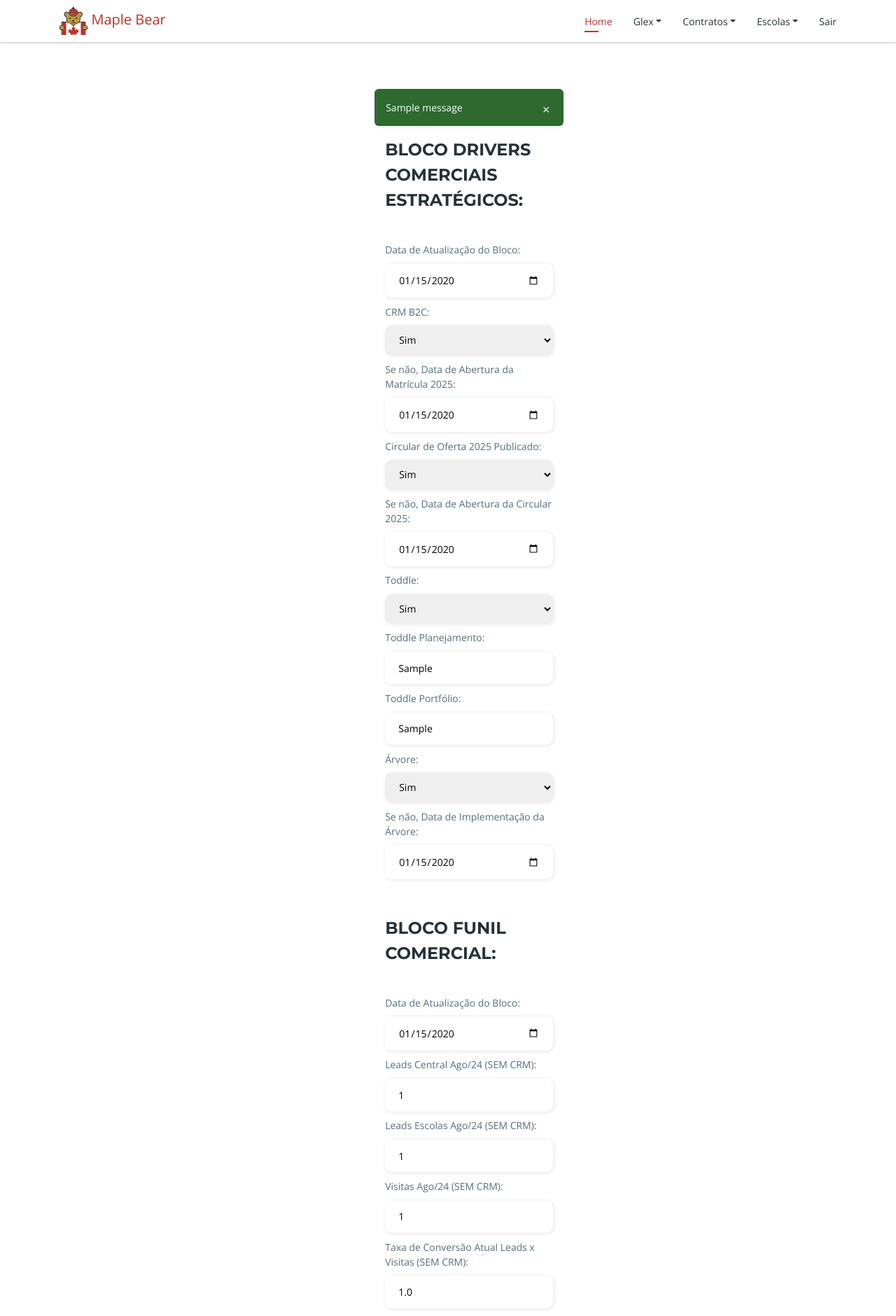
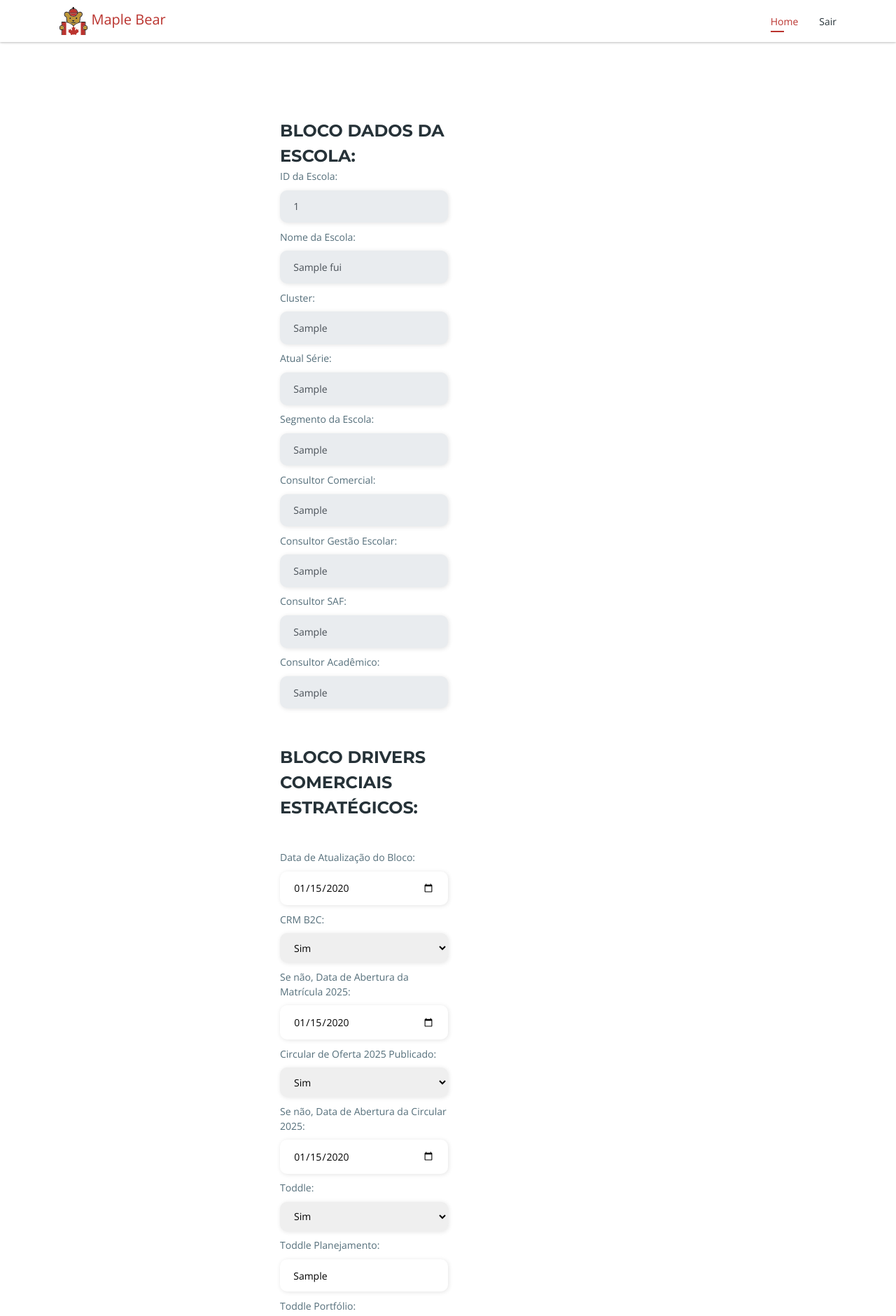
Before and after one commit to AXS05000/chinook, a Django app: page /planificador/1/editar/ in a window 1280 px wide. Shown: the top 1880 px of the page at 70% size. Run offline with Django 5.2, Linux system fonts and the light colour scheme; a user stored in the database is signed in; tables that the repository leaves empty hold one stand-in row (values such as "Sample post"); one stand-in notice (Sample message) is shown; parts of the project's set-up code (start-up, migrations or seed data) failed here and were passed over; some libraries are stand-ins or nearby versions; some web fonts are replaced.

Commit message:
V - 08-08-2024 - 15:04

```diff
--- /dev/null
+++ b/ia/templatetags/custom_filters.py
@@ -0,0 +1,7 @@
+from django import template
+
+register = template.Library()
+
+@register.filter(name='has_group')
+def has_group(user, group_name):
+    return user.groups.filter(name=group_name).exists()
--- a/ia/views.py
+++ b/ia/views.py
@@ -919,6 +919,16 @@ class PlanificadorUpdateView(LoginRequiredMixin, View):
             "crm_fui_meta": escola.meta,
             "crm_fui_slms_vendidos": escola.slms_vendidos,
             "crm_fui_slms_vendidos_25": escola.slms_vendidos_25,
+            "crm_fui_id_escola": escola.id_escola,
+            "crm_fui_nome_da_escola": escola.nome_da_escola,
+            "crm_fui_cluster": escola.cluster,
+            "crm_fui_atual_serie": escola.atual_serie,
+            "crm_fui_segmento_da_escola": escola.segmento_da_escola,
+            "crm_fui_consultor_comercial": escola.consultor_comercial,
+            "crm_fui_consultor_gestao_escolar": escola.consultor_gestao_escolar,
+            "crm_fui_consultor_saf": escola.consultor_saf,
+            "crm_fui_consultor_academico": escola.consultor_academico,
+            "crm_fui_slms_vendidos_25": escola.segmento_da_escola,
             "porcentagem_planificador": porcentagem_planificador
         }
         return render(request, "chatapp/planificador/planificador_form_edit.html", context)
@@ -952,6 +962,15 @@ class PlanificadorUpdateView(LoginRequiredMixin, View):
             "crm_fui_meta": escola.meta,
             "crm_fui_slms_vendidos": escola.slms_vendidos,
             "crm_fui_slms_vendidos_25": escola.slms_vendidos_25,
+            "crm_fui_id_escola": escola.id_escola,
+            "crm_fui_nome_da_escola": escola.nome_da_escola,
+            "crm_fui_cluster": escola.cluster,
+            "crm_fui_atual_serie": escola.atual_serie,
+            "crm_fui_segmento_da_escola": escola.segmento_da_escola,
+            "crm_fui_consultor_comercial": escola.consultor_comercial,
+            "crm_fui_consultor_gestao_escolar": escola.consultor_gestao_escolar,
+            "crm_fui_consultor_saf": escola.consultor_saf,
+            "crm_fui_consultor_academico": escola.consultor_academico,
             "porcentagem_planificador": porcentagem_planificador
         }
         return render(request, "chatapp/planificador/planificador_form_edit.html", context)
--- a/templates/chatapp/planificador/planificador_form_edit.html
+++ b/templates/chatapp/planificador/planificador_form_edit.html
@@ -1,4 +1,5 @@
 {% load static %}
+{% load custom_filters %}
 
 <!DOCTYPE html>
 <html lang="pt-br">
@@ -27,7 +28,13 @@
 
 
 
-
+<style>
+    @media only screen and (max-width: 1300px) {
+        .dd {
+          display: none;
+        }
+      }
+</style>
 
 
   </head>
@@ -35,52 +42,8 @@
   <body>
     <!-- Header Section Start -->
     <header id="slider-area">
-      <nav class="navbar navbar-expand-md fixed-top scrolling-navbar bg-white">
-        <div class="container">
-          <a class="navbar-brand" href="{% url 'index' %}"><img  src="{% static 'assets_2/img/maple_bear.svg' %}" alt="" style="max-height: 40px;">  Maple Bear</a>
-          <button class="navbar-toggler" type="button" data-toggle="collapse" data-target="#navbarCollapse" aria-controls="navbarCollapse" aria-expanded="false" aria-label="Toggle navigation">
-            <i class="lni-menu"></i>
-          </button>
-          <div class="collapse navbar-collapse" id="navbarCollapse">
-            <ul class="navbar-nav mr-auto w-100 justify-content-end">
-              <li class="nav-item">
-                <a class="nav-link page-scroll" href="#slider-area">Home</a>
-              </li>
-              <li class="nav-item dropdown">
-                <a class="nav-link page-scroll nav-link-ded dropdown-toggle" id="dropdownContratos" role="button" data-toggle="dropdown" aria-haspopup="true" aria-expanded="false">Glex</a>
-                <div class="dropdown-menu" aria-labelledby="navbarDropdown" style="min-width: 200px;">
-                  <a class="nav-link" href="{% url 'home_glex' %}">Home Glex</a>
-                  <a class="nav-link" href="{% url 'table_forms_glex' %}">Formulários</a>
 
-                </div>
-              </li>
-
-              <li class="nav-item dropdown">
-                <a class="nav-link page-scroll nav-link-ded dropdown-toggle" id="dropdownContratos" role="button" data-toggle="dropdown" aria-haspopup="true" aria-expanded="false">Contratos</a>
-                <div class="dropdown-menu" aria-labelledby="navbarDropdown" style="min-width: 200px;">
-                  <a class="nav-link" href="#">Buscar Candidatos</a>
-                  <a class="nav-link" href="#">Formulário PCF</a>
-                  <a class="nav-link" href="#">Importar Modelo de Contrato</a>
-                </div>
-              </li>
-              <li class="nav-item dropdown">
-                <a class="nav-link page-scroll nav-link-ded dropdown-toggle" role="button" data-toggle="dropdown" aria-haspopup="true" aria-expanded="false">Escolas</a>
-                <div class="dropdown-menu" style="min-width: 200px;">
-                  <a class="nav-link" href="#">Buscar Escolas</a>
-                  <a class="nav-link" href="#">Formulário FDMP</a>
-                </div>
-              </li>
-              {% if user.is_anonymous %}
-              {% else %}
-              <li class="nav-item">
-                <a class="nav-link page-scroll" href="#">Sair</a>
-              </li>
-              {% endif %}
-
-            </ul>
-          </div>
-        </div>
-      </nav>
+        {% include 'navbar/navbar.html' %}
 
     </header>
   <!-- Fim da Nav -->
@@ -98,8 +61,8 @@
   <section id="admissao" class="section">
     <div class="container">
         <div class="section-header text-center" >
-            <h2 class="section-title" style="padding-top: 2rem;">Planificador:</h2>
-            <span style="padding-top: 2rem;">MAPLE BEAR</span>
+            <h2 class="section-title dd" style="padding-top: 2rem; ">Planificador:</h2>
+            <span style="padding-top: 2rem;" class="dd">MAPLE BEAR</span>
         </div>
         <div class="row justify-content-center">
             <div class="col-md-8">
@@ -110,14 +73,14 @@
                     <div class="form-header">
                         {% if messages %}
                             {% for message in messages %}
-                                {% if message.tags == 'success' %}
+                                {% comment %} {% if message.tags == 'success' %}
                                 <div class="alert alert-sucess alert-dismissible text-white" role="alert">
                                     <span class="text-sm">{{ message }}</span>
                                     <button type="button" class="btn-close text-lg py-3 opacity-10 cursor-pointer" data-bs-dismiss="alert" aria-label="Close">
                                         <span aria-hidden="true">&times;</span>
                                     </button>
-                                </div>
-                                {% elif message.tags == 'error' %}
+                                </div> {% endcomment %}
+                                {% if message.tags == 'error' %}
                                     <div class="alert alert-danger alert-dismissible text-white" role="alert">
                                         <span class="text-sm">{{ message }}</span>
                                         <button type="button" class="btn-close text-lg py-3 opacity-10 cursor-pointer" data-bs-dismiss="alert" aria-label="Close">
@@ -131,14 +94,74 @@
                                             <span aria-hidden="true">&times;</span>
                                         </button>
                                     </div>
-                                {% else %}
-                                    <li>{{ message }}</li>
+                                {% comment %} {% else %}
+                                    <li>{{ message }}</li> {% endcomment %}
                                 {% endif %}
                             {% endfor %}
                         {% endif %}
                         <div class="input-group container">
                             <div class="input-box ">
                                 <div class="select">
+                                    <br><br>
+                                    <h7 class="navbar-brand-ajuste">BLOCO DADOS DA ESCOLA:</h7>
+                                    <div class="form-contratos">
+                                        <div class="comp-nota-1">ID da Escola:</div>
+                                        <div class="comp-nota-1">
+                                            <input type="text" value="{{ crm_fui_id_escola }}" readonly class="form-control" />
+                                        </div>
+                                    </div>
+                                    <div class="form-contratos">
+                                        <div class="comp-nota-1">Nome da Escola:</div>
+                                        <div class="comp-nota-1">
+                                            <input type="text" value="{{ crm_fui_nome_da_escola }}" readonly class="form-control" />
+                                        </div>
+                                    </div>
+                                    <div class="form-contratos">
+                                        <div class="comp-nota-1">Cluster:</div>
+                                        <div class="comp-nota-1">
+                                            <input type="text" value="{{ crm_fui_cluster }}" readonly class="form-control" />
+                                        </div>
+                                    </div>
+                                    <div class="form-contratos">
+                                        <div class="comp-nota-1">Atual Série:</div>
+                                        <div class="comp-nota-1">
+                                            <input type="text" value="{{ crm_fui_atual_serie }}" readonly class="form-control" />
+                                        </div>
+                                    </div>
+                                    <div class="form-contratos">
+                                        <div class="comp-nota-1">Segmento da Escola:</div>
+                                        <div class="comp-nota-1">
+                                            <input type="text" value="{{ crm_fui_segmento_da_escola }}" readonly class="form-control" />
+                                        </div>
+                                    </div>
+                                    <div class="form-contratos">
+                                        <div class="comp-nota-1">Consultor Comercial:</div>
+                                        <div class="comp-nota-1">
+                                            <input type="text" value="{{ crm_fui_consultor_comercial }}" readonly class="form-control" />
+                                        </div>
+                                    </div>
+                                    <div class="form-contratos">
+                                        <div class="comp-nota-1">Consultor Gestão Escolar:</div>
+                                        <div class="comp-nota-1">
+                                            <input type="text" value="{{ crm_fui_consultor_gestao_escolar }}" readonly class="form-control" />
+                                        </div>
+                                    </div>
+                                    <div class="form-contratos">
+                                        <div class="comp-nota-1">Consultor SAF:</div>
+                                        <div class="comp-nota-1">
+                                            <input type="text" value="{{ crm_fui_consultor_saf }}" readonly class="form-control" />
+                                        </div>
+                                    </div>
+                                    <div class="form-contratos">
+                                        <div class="comp-nota-1">Consultor Acadêmico:</div>
+                                        <div class="comp-nota-1">
+                                            <input type="text" value="{{ crm_fui_consultor_academico }}" readonly class="form-control" />
+                                        </div>
+                                    </div>
+
+
+
+                                    <br><br>
                                     <h7 class="navbar-brand-ajuste">BLOCO DRIVERS COMERCIAIS ESTRATÉGICOS:</h7>
                                     <br><br>
                                     <div id="camposAdicionais" class="select produto-quantidade">
```
Also changed, not shown: templates/navbar/navbar.html (added, +44 -0 lines).
